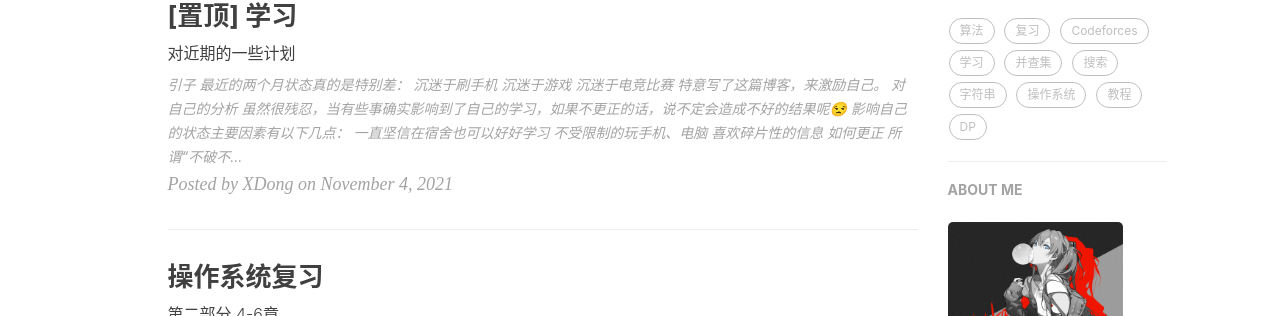
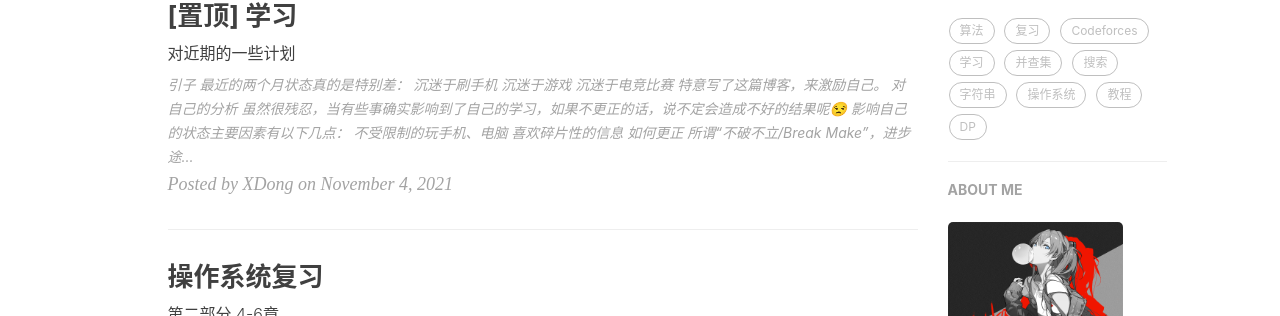
Before and after one commit to LikeAPhoenix/LikeAPhoenix.github.io, a Jekyll site: the page built from index.html, in a window 1280 px wide and 900 px high. Shown: the part 469-785 px from the top of the window. Built offline with Jekyll 4.4.1, drawn with Linux system fonts in a browser that asks for light colours; nearby versions of some CDN libraries; the list of posts is cut into pages by our own code; comment, search, counter and statistics services are not loaded; a style sheet for code colours, icons or effects is not loaded; some of the changed lines change nothing that is shown.

Commit message:
📃 docs: 更新文档

```diff
--- a/_posts/study/2021-11-04-begin-to-study-again.md
+++ b/_posts/study/2021-11-04-begin-to-study-again.md
@@ -26,7 +26,6 @@
 
 影响自己的状态主要因素有以下几点：
 
-- 一直坚信在宿舍也可以好好学习
 - 不受限制的玩手机、电脑
 - 喜欢碎片性的信息
 
@@ -47,14 +46,8 @@
 
 ## 近期计划
 
-- 计组学习
-- 计操学习
-- 概率论
-- 大创
-    - DirectX学习
-    - 结构设计及拓扑
-    - 周会
-- 英语六级
+1. 大创
+2. 计组课设
 
 ## 结语
 
```
